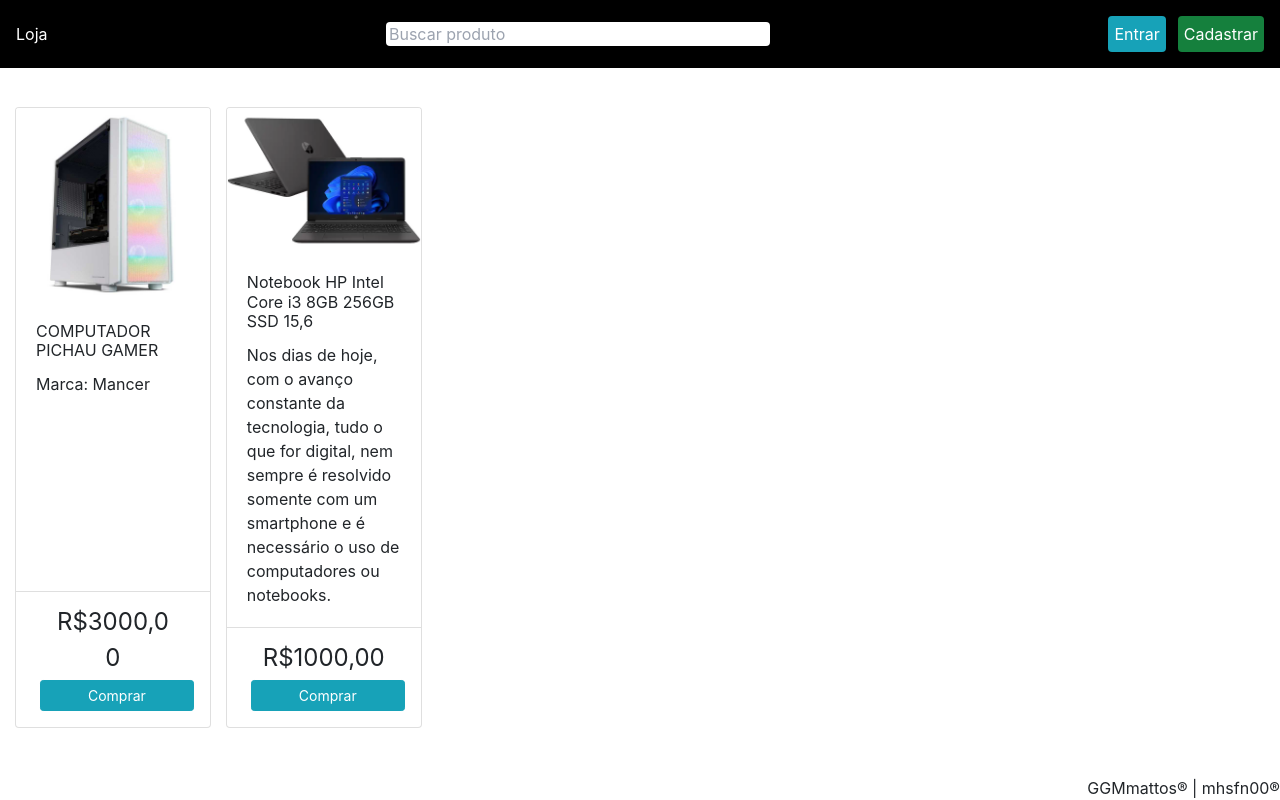
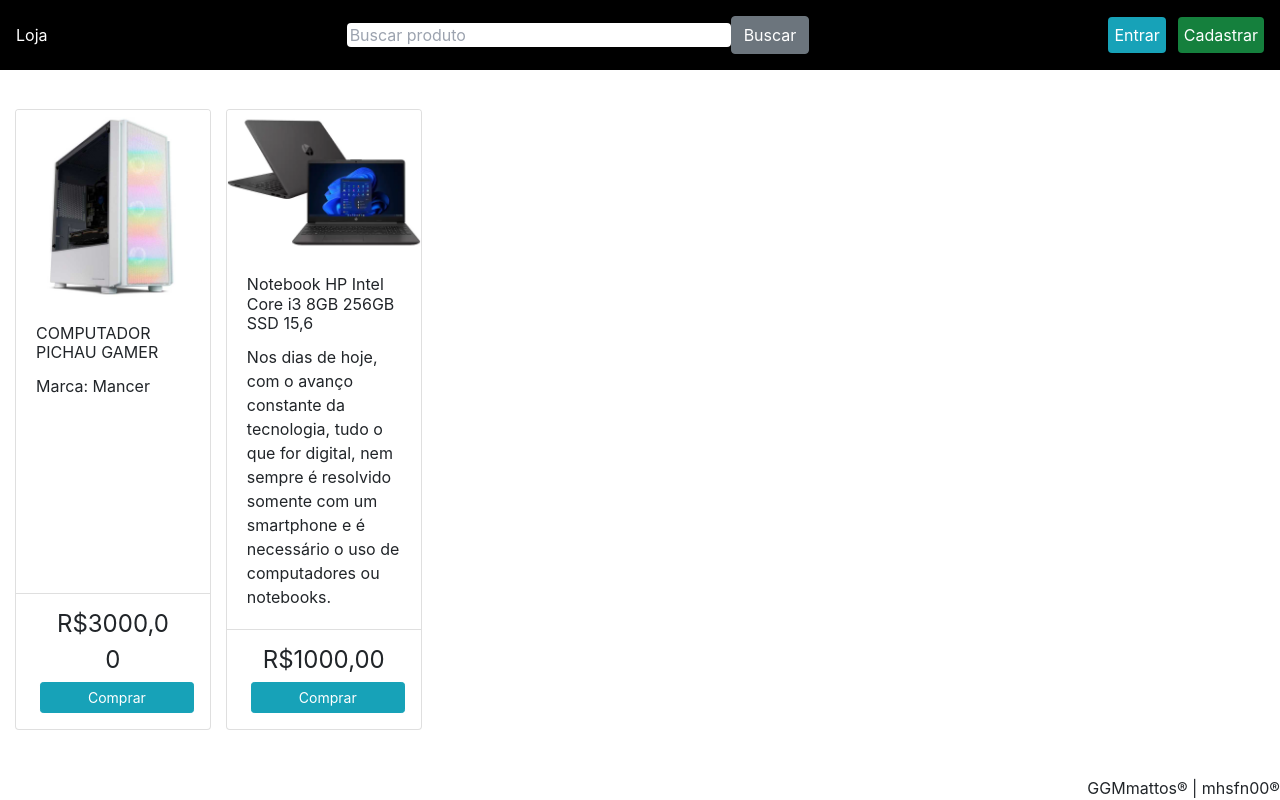
Before and after one commit to GGMmattos/E-commerce, a Django app: page / in a window 1280 px wide. Run offline with Django 4.2, Linux system fonts and the light colour scheme; data comes from the database, SQL or seed files in the repository; some libraries are stand-ins or nearby versions.

Commit message:
algumas modificações

```diff
--- a/produto/templates/produto/lista.html
+++ b/produto/templates/produto/lista.html
@@ -30,6 +30,12 @@
     </div>
 {% endblock %}
 
+<div class="row">
+    <div class="col">
+        {%include 'parciais\_pagination.html'%}
+    </div>
+</div>
+
 <style>
     .gallery {
         display: grid;
--- a/produto/urls.py
+++ b/produto/urls.py
@@ -10,5 +10,6 @@
     path('removerdocarrinho/', views.RemoverDoCarrinho.as_view(), name='removerdocarrinho'),
     path('carrinho/', views.Carrinho.as_view(), name='carrinho'),
     path('finalizar/', views.Finalizar.as_view(), name='finalizar'),
+    path('busca/', views.Busca.as_view(), name='busca'),
 
 ]
--- a/produto/views.py
+++ b/produto/views.py
@@ -1,3 +1,5 @@
+from typing import Any
+from django.db.models.query import QuerySet
 from django.shortcuts import render, redirect, get_list_or_404, reverse
 from django.views.generic.list import ListView
 from django.views.generic.detail import DetailView
@@ -5,6 +7,7 @@
 from django.http import HttpResponse
 from django.contrib import messages
 from . import models
+from django.db.models import Q
 
 
 # Create your views here.
@@ -13,7 +16,18 @@
     model = models.Produto
     template_name = 'produto/lista.html'
     context_object_name = 'produtos'
+    paginate_by = 2
 
+class Busca(ListaProdutos):
+    def get_queryset(self, *args, **kwargs):
+        termo = self.request.GET.get('termo')
+        qs = super().get_queryset(*args, **kwargs)
+
+        if not termo:
+            return qs
+
+        qs = qs.filter( Q(nome__icontains=termo) | Q(descricao_curta__icontains=termo) | Q(descricao_longa__icontains=termo))
+        return qs
 
 class DetalheProduto(DetailView):
     model = models.Produto
--- a/templates/parciais/_head.html
+++ b/templates/parciais/_head.html
@@ -13,11 +13,16 @@
     </head>
     <header class="p-3 m-0 bg-black text-white flex justify-between items-center">
         <a class= "" href = "{% url 'produto:lista' %}"> Loja</a>
+
         <div>
-            <input type="text" class="searchProduct rounded" placeholder="Buscar produto" />
+            <form class="form-inline my-2 my-lg-0" method='GET' action="{% url 'produto:busca' %}">
+            <input name="termo" value= "{{ request.GET.termo }}"type="search" class="searchProduct rounded" placeholder="Buscar produto" arial-labe="Busca"/>
+            <button class="btn btn-secondary my-2 my-sm-0" type="submit">Buscar</button>
+            </form>
         </div>
+
         <div class="flex gap-3">
-            <a href="#">
+            <a href="{% url' perfil:login' }">
                 <button class="bg-blue-600 p-1.5 rounded loginButton" id="Entrar" >Entrar</button>
             </a>
             <a href="{% url 'perfil:criar' %}">
```
